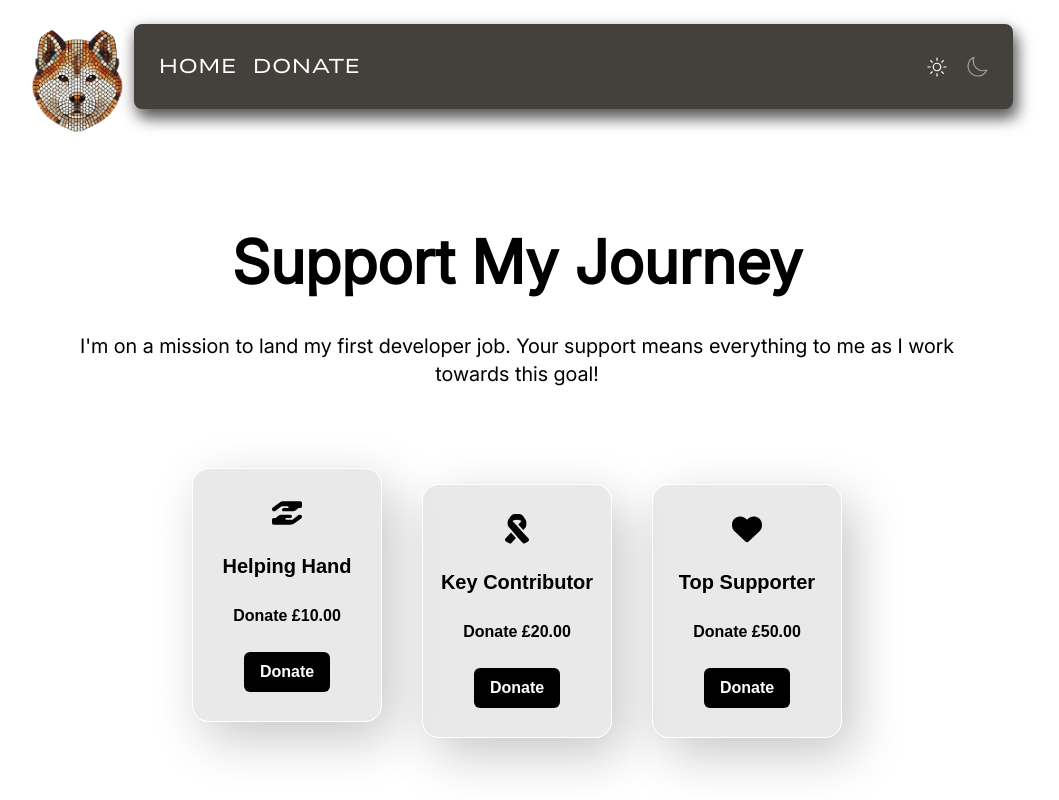
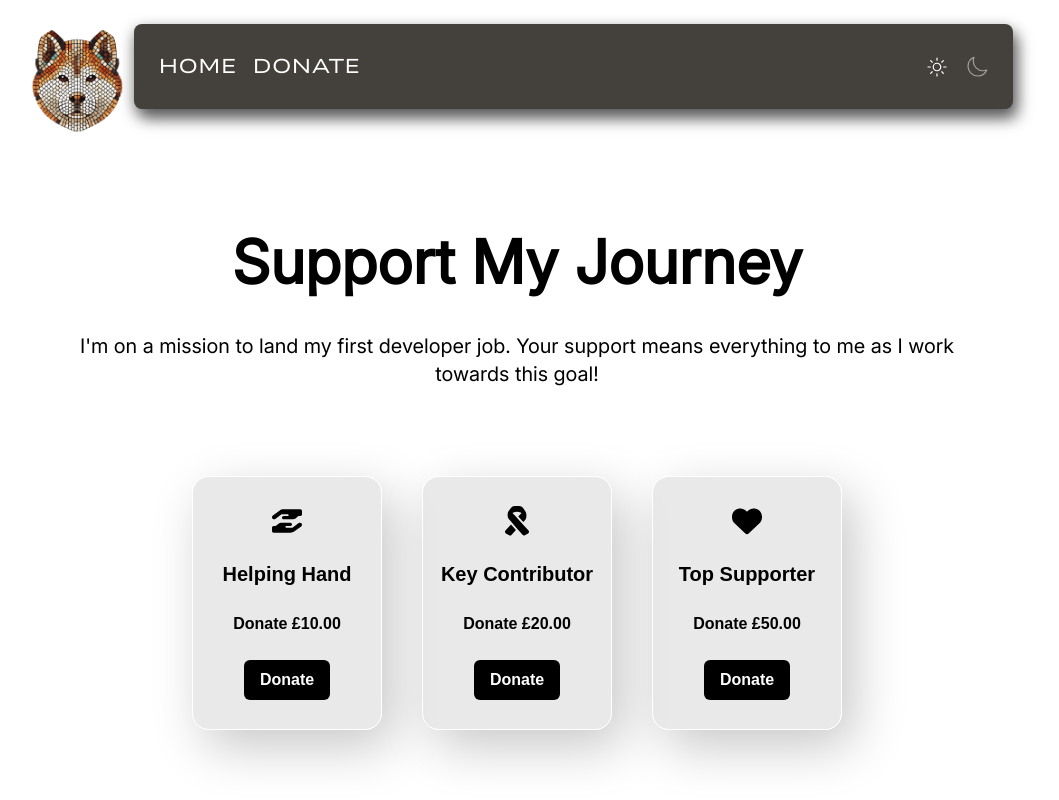
Before and after one commit to marlybone/Donation---Road-To-Tech, a Next.js app: page /donate in a window 1280 px wide. Shown: the top 800 px of the page, without its empty margins (123-1182 px from the left). Built offline with nearby package versions, Linux system fonts and the light colour scheme.

Commit message:
tweak placement of donate tabs

```diff
--- a/src/app/Components/Donatetabs.js
+++ b/src/app/Components/Donatetabs.js
@@ -56,11 +56,11 @@ const donationOptions = [
 export const Donatetabs = ({ onDonationSuccess }) => {
   return (
     <div className="flex justify-center items-center">
-      <div className="flex md:flex-row flex-col align-middle content-center space-y-4 md:space-x-10 md:mb-10">
+      <div className="flex md:flex-row flex-col align-middle content-center md:space-x-10 md:mb-10">
         {donationOptions.map((option) => (
           <div
             key={option.amount}
-            className="space-y-6 w-[190px] h-[254px] flex-col bg-[rgba(217,217,217,0.58)] border border-white shadow-[12px_17px_51px_rgba(0,0,0,0.22)] backdrop-blur-[6px] rounded-[17px] text-center cursor-pointer flex items-center justify-center select-none font-bold text-black"
+            className="space-y-6 w-[190px] h-[254px] mt-2 flex-col bg-[rgba(217,217,217,0.58)] border border-white shadow-[12px_17px_51px_rgba(0,0,0,0.22)] backdrop-blur-[6px] rounded-[17px] text-center cursor-pointer flex items-center justify-center select-none font-bold text-black"
           >
             {option.svg}
             <h2 className="text-xl font-semibold mb-2text-black">
```
